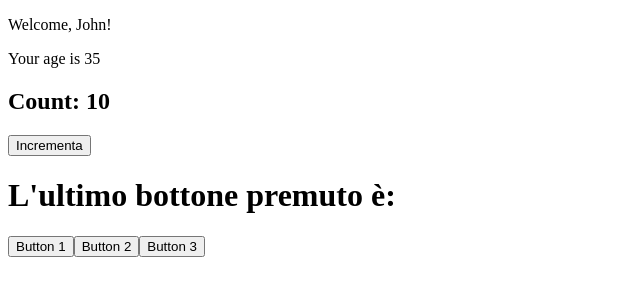
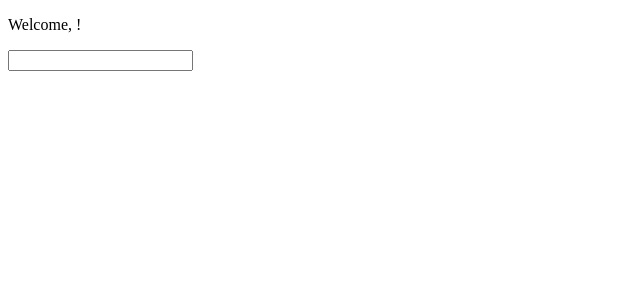
Before and after one commit to frances8713/react-exercises, a React (Create React App) app: page / in a window 1280 px wide. Shown: the top 300 px of the page, without its empty margins (0-640 px from the left). Built offline with nearby package versions, Linux system fonts and the light colour scheme.

Commit message:
feat: exercise forms-01

```diff
--- a/src/App.js
+++ b/src/App.js
@@ -1,18 +1,12 @@
 import React from "react";
 import { Welcome } from './Welcome'
 import { Counter } from './Counter'
+import { InteractiveWelcome } from "./InteractiveWelcome";
 import { ClickCounter } from './ClickCounter'
-import { ClickTracket } from "./ClickTracker";
+
 
 export class App extends React.Component {
     render() {
-        return (
-            <div>
-                < Welcome name = "John" age={35}/>
-                < ClickCounter initialValue = {10} incrementAmount = {5}/>
-                < ClickTracket />
-            </div>
-        )
-
-    }
+        return < InteractiveWelcome />
+         }
 }
--- /dev/null
+++ b/src/InteractiveWelcome.js
@@ -0,0 +1,26 @@
+import React from 'react'
+import { Welcome } from './Welcome'
+
+export class InteractiveWelcome extends React.Component {
+    state = {
+        username : ''
+    }
+
+    handelInputChange = (event) => {
+        const value = event.target.value
+
+        this.setState ({
+            username : value
+        })
+    }
+
+
+    render () {
+        return (
+        <div>
+            < Welcome name = {this.state.username}/>
+            <input name = 'username' value = {this.state.username} onChange= {this.handelInputChange}/>
+        </div>
+        )
+    }
+}
--- a/src/Welcome.js
+++ b/src/Welcome.js
@@ -7,7 +7,6 @@
         return (
         <div>
             <p>Welcome, {this.props.name}!</p>
-            <Age age={this.props.age}/>
         </div>
         )
     }
```
